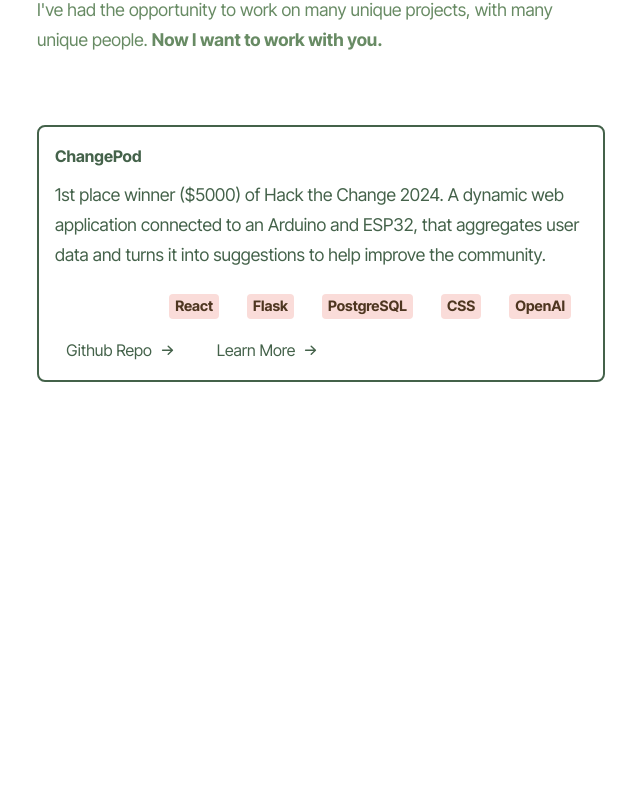
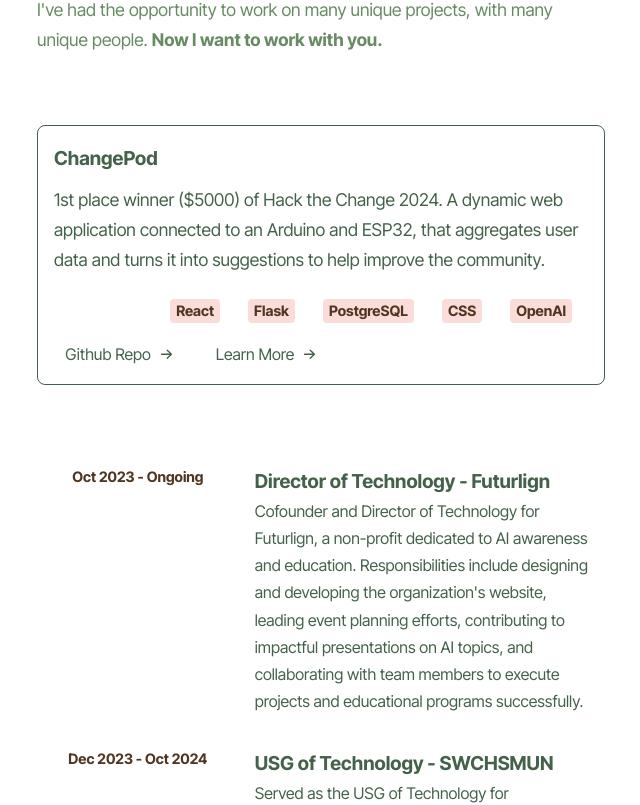
Before and after one commit to Flaryiest/portfolio, a React (Vite) app in the folder frontend/: page / in a window 1280 px wide. Shown: the part 420-1225 px from the top of the page, without its empty margins (603-1243 px from the left). Before the commit the page ends 834 px from the top, so only its background shows below. Built offline with nearby package versions, Linux system fonts and the light colour scheme.

Commit message:
created experience cards

```diff
--- a/frontend/src/components/experienceCard.jsx
+++ b/frontend/src/components/experienceCard.jsx
@@ -1,5 +1,14 @@
-export default function ExperienceCard() {
-    return <div>
+import "../style/experienceCard.css"
+export default function ExperienceCard({title, description, startDate, endDate}) {
+    return <div className="experience-card">
+        <div className="experience-card-dates">
+            {startDate} - {endDate}
+        </div>
+        <div className="experience-card-info-container">
+            <h3 className="experience-card-header">{title}</h3>
+            <p className="experience-card-description">{description}</p>
+        </div>
+
 
     </div>
 }
--- a/frontend/src/pages/index.jsx
+++ b/frontend/src/pages/index.jsx
@@ -1,7 +1,6 @@
 import "../style/indexPage.css"
-import Navbar from "../components/navbar"
-import AnimatedCursor from "react-animated-cursor"
-import ProjectCard from "../components/projectCard"
+import ProjectCard from "../components/projectCard.jsx"
+import ExperienceCard from "../components/experienceCard.jsx"
 export default function IndexPage() {
      return <div className="index-page">
          <div className="index-container">
@@ -17,7 +16,13 @@
                <p className="index-paragraph">From learning how to center a div to developing my first full-stack web application, my web development journey has been one of continuous growth and discovery. Each project has deepened my skills and fueled my passion for building impactful solutions. I’m eager to use my experience to contribute meaningfully and continue expanding my abilities to tackle even greater challenges in the future.</p>
                <p className="index-paragraph index-paragraph-last">I've had the opportunity to work on many unique projects, with many unique people. <span className="bold">Now I want to work with you.</span></p>
                <div className="index-divider"></div>
-               <ProjectCard title={"ChangePod"} description={"1st place winner ($5000) of Hack the Change 2024. A dynamic web application connected to an Arduino and ESP32, that aggregates user data and turns it into suggestions to help improve the community."} tags={["React", "Flask", "PostgreSQL", "CSS", "OpenAI" ]} urls={["https://github.com/Flaryiest/hack-the-change", "https://devpost.com/software/changepod"]}></ProjectCard>
+               <div className="project-container">
+                  <ProjectCard title={"ChangePod"} description={"1st place winner ($5000) of Hack the Change 2024. A dynamic web application connected to an Arduino and ESP32, that aggregates user data and turns it into suggestions to help improve the community."} tags={["React", "Flask", "PostgreSQL", "CSS", "OpenAI" ]} urls={["https://github.com/Flaryiest/hack-the-change", "https://devpost.com/software/changepod"]}/>
+               </div>
+               <div className="experience-container">
+                  <ExperienceCard title={"Director of Technology - Futurlign"} description={"Cofounder and Director of Technology for Futurlign, a non-profit dedicated to AI awareness and education. Responsibilities include designing and developing the organization's website, leading event planning efforts, contributing to impactful presentations on AI topics, and collaborating with team members to execute projects and educational programs successfully."} startDate={"Oct 2023"} endDate={"Ongoing"}/>
+                  <ExperienceCard title={"USG of Technology - SWCHSMUN"} description={"Served as the USG of Technology for SWCHSMUN, the largest Model United Nations conference in Alberta (over 400 attendees). Worked on the website, video editing, and collaborated with team members to ensure the event ran smoothly."} startDate={"Dec 2023"} endDate={" Oct 2024"}/>
+               </div>
             </div>
          </div>
      </div>
--- /dev/null
+++ b/frontend/src/style/experienceCard.css
@@ -0,0 +1,25 @@
+.experience-card {
+    display: flex;
+    line-height: 1.7;
+    border-radius: 8px;
+    border-style: solid;
+    border-color: var(--primary-text-color);
+    padding: 1em 1em;
+    gap: 2em;
+}
+
+.experience-card-header {
+    font-size: 1.2em;
+    font-weight: 700;
+}
+
+.experience-card-dates {
+    font-size: 0.9em;
+    font-weight: 700;
+    text-align: center;
+    display: flex;
+    justify-content: center;
+
+    color: var(--tag-text-color);
+    min-width: 18ch;
+}
--- a/frontend/src/style/indexPage.css
+++ b/frontend/src/style/indexPage.css
@@ -54,8 +54,10 @@
     margin-bottom: 4em;
 }
 
-
-
 .bold {
     font-weight: 700;
 }
+
+.experience-container {
+    margin: 64px 0;
+}
--- a/frontend/src/style/projectCard.css
+++ b/frontend/src/style/projectCard.css
@@ -5,13 +5,14 @@
     border-radius: 8px;
     border-style: solid;
     border-color: var(--primary-text-color);
-    border-width: 2px;
+    border-width: 1px;
     padding: 1em 1em;
 }
 
 .project-card-header {
     font-weight: 700;
     margin-bottom: 10px;
+    font-size: 1.2em;
 }
 
 .project-card-description {
```
